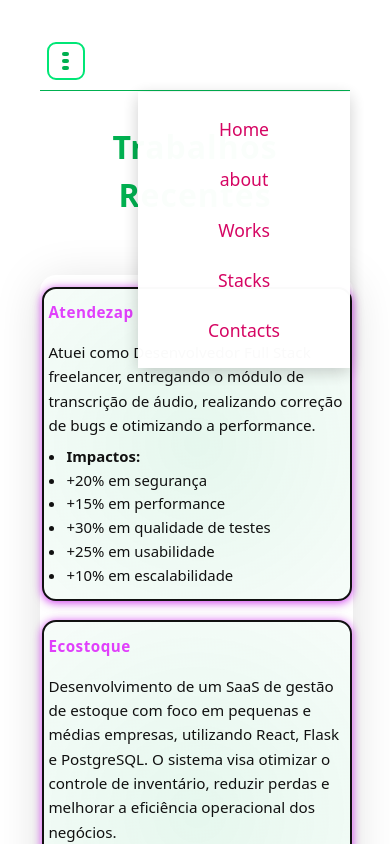
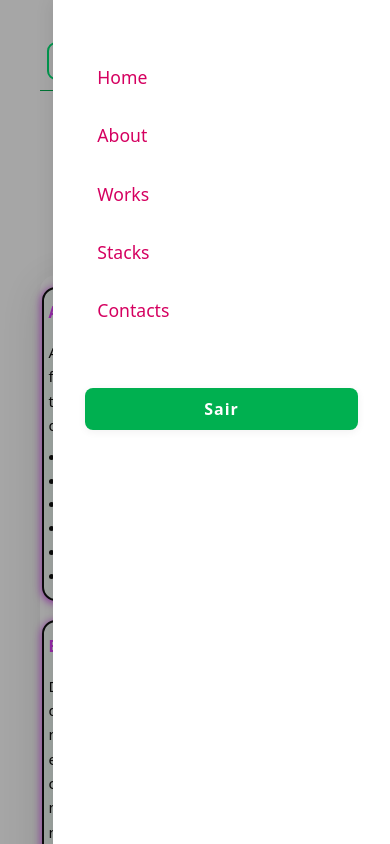
Before and after one commit to alissonkl20/porti, a React (Vite) app in the folder app/: page /project in a window 390 px wide. Both pictures are taken after a click on the button "Abrir menu". Shown: the top 844 px of the page. Built offline with nearby package versions, Linux system fonts and the light colour scheme.

Commit message:
adiciona menu responsivo com overlay e botão de sair na Navbar

```diff
--- a/app/src/components/Navbar.jsx
+++ b/app/src/components/Navbar.jsx
@@ -1,24 +1,66 @@
+
 
 import React, { useState } from "react";
 import "../css/Navbar.css";
 import { Link } from "react-router-dom";
 
+
 const Navbar = () => {
   const [open, setOpen] = useState(false);
 
+  // Fecha o menu ao clicar em um link
+  const handleLinkClick = () => setOpen(false);
+
   return (
     <nav className="navbar">
-      <button className="navbar-toggle" onClick={() => setOpen(!open)} aria-label="Abrir menu">
+      {/* Overlay escurecido para mobile */}
+      {open && <div className="navbar-overlay" onClick={() => setOpen(false)} />}
+      <button
+        className={`navbar-toggle${open ? " open" : ""}`}
+        onClick={() => setOpen(!open)}
+        aria-label={open ? "Fechar menu" : "Abrir menu"}
+        aria-expanded={open}
+        aria-controls="navbar-links"
+      >
         <span className="bar"></span>
         <span className="bar"></span>
         <span className="bar"></span>
       </button>
-      <ul className={`navbar-links${open ? " open" : ""}`}>
-        <li><Link to="/">Home</Link></li>
-        <li><Link to="/about">about</Link></li>
-        <li><Link to="/project">Works</Link></li>
-        <li><Link to="/stack">Stacks</Link></li>
-        <li><Link to="/contatos">Contacts</Link></li>
+      <ul
+        id="navbar-links"
+        className={`navbar-links${open ? " open" : ""}`}
+        style={{
+          transition: "right 0.3s cubic-bezier(.4,2,.6,1)",
+        }}
+      >
+        <li><Link to="/" onClick={handleLinkClick}>Home</Link></li>
+        <li><Link to="/about" onClick={handleLinkClick}>About</Link></li>
+        <li><Link to="/project" onClick={handleLinkClick}>Works</Link></li>
+        <li><Link to="/stack" onClick={handleLinkClick}>Stacks</Link></li>
+        <li><Link to="/contatos" onClick={handleLinkClick}>Contacts</Link></li>
+        {/* Botão Sair para fechar o menu mobile */}
+        {open && (
+          <li style={{marginTop: '2rem', width: '100%'}}>
+            <button
+              onClick={() => setOpen(false)}
+              style={{
+                width: '100%',
+                background: 'var(--color-primary, #007bff)',
+                color: '#fff',
+                border: 'none',
+                borderRadius: 8,
+                padding: '10px 0',
+                fontWeight: 600,
+                fontSize: 16,
+                cursor: 'pointer',
+                letterSpacing: 1,
+                boxShadow: '0 2px 8px rgba(0,0,0,0.06)'
+              }}
+            >
+              Sair
+            </button>
+          </li>
+        )}
       </ul>
     </nav>
   );
--- a/app/src/css/Navbar.css
+++ b/app/src/css/Navbar.css
@@ -63,29 +63,45 @@
   background: rgba(0, 230, 118, 0.08);
 }
 
-@media (max-width: 768px) {
+@media (max-width: 900px) {
   .navbar-toggle {
     display: flex;
   }
   .navbar-links {
-    position: absolute;
-    top: 60px;
-    right: 0;
-    background: var(--color-bg);
+    position: fixed;
+    top: 0;
+    right: -100vw;
+    width: 70vw;
+    max-width: 320px;
+    height: 100vh;
+    background: var(--color-bg, #fff);
+    box-shadow: -2px 0 16px rgba(0,0,0,0.08);
     flex-direction: column;
-    width: 180px;
-    max-width: 100vw;
-    gap: 1.5rem;
-    padding: 1.5rem 1rem;
-    box-shadow: 0 4px 16px rgba(0,0,0,0.2);
-    transform: translateX(100%);
-    transition: transform 0.3s ease;
-    opacity: 0.98;
+    align-items: flex-start;
+    padding: 4rem 2rem 2rem 2rem;
+    gap: 2rem;
+    z-index: 20;
+    transition: right 0.3s cubic-bezier(.4,2,.6,1);
+    right: -100vw;
+    opacity: 1;
     pointer-events: none;
-    overflow-x: hidden;
   }
   .navbar-links.open {
-    transform: translateX(0);
+    right: 0;
     pointer-events: auto;
   }
+  .navbar-overlay {
+    position: fixed;
+    top: 0;
+    left: 0;
+    width: 100vw;
+    height: 100vh;
+    background: rgba(0,0,0,0.35);
+    z-index: 19;
+    animation: fadeInOverlay 0.3s;
+  }
+  @keyframes fadeInOverlay {
+    from { opacity: 0; }
+    to { opacity: 1; }
+  }
 }
```
